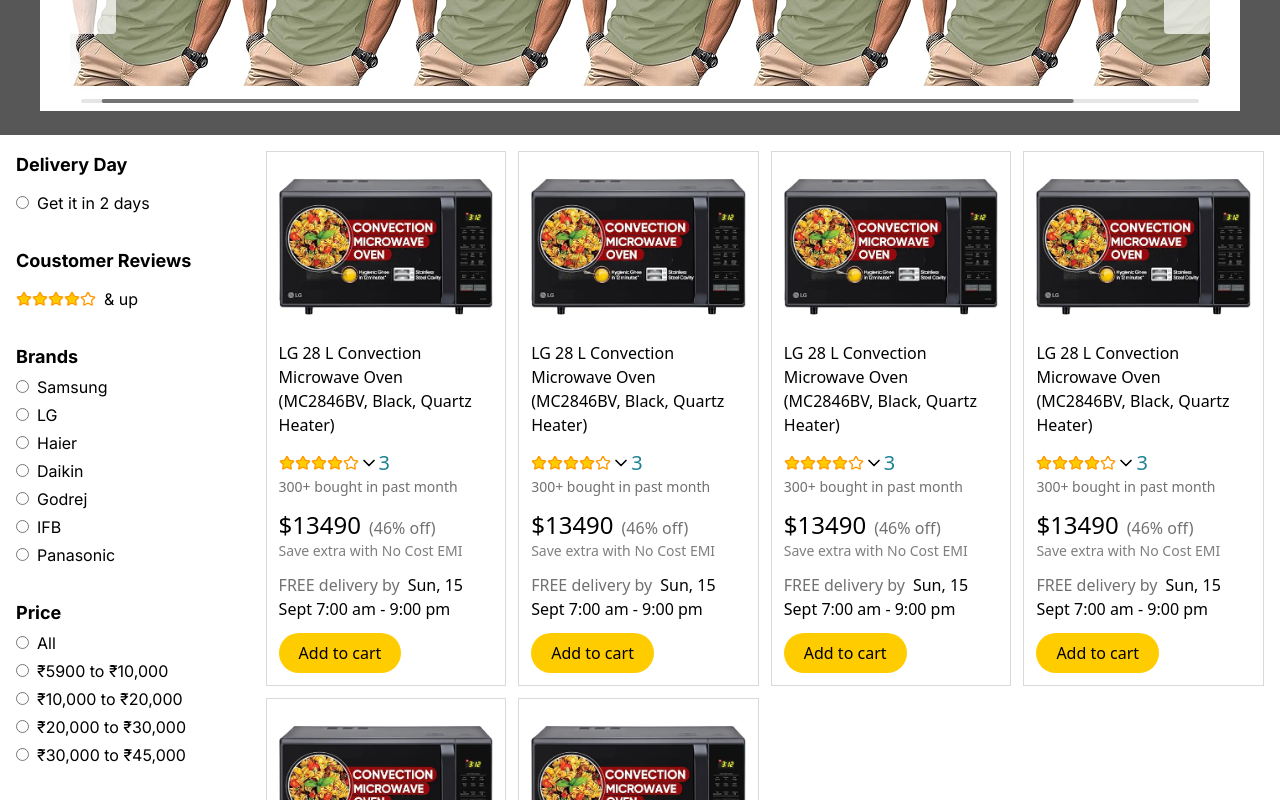
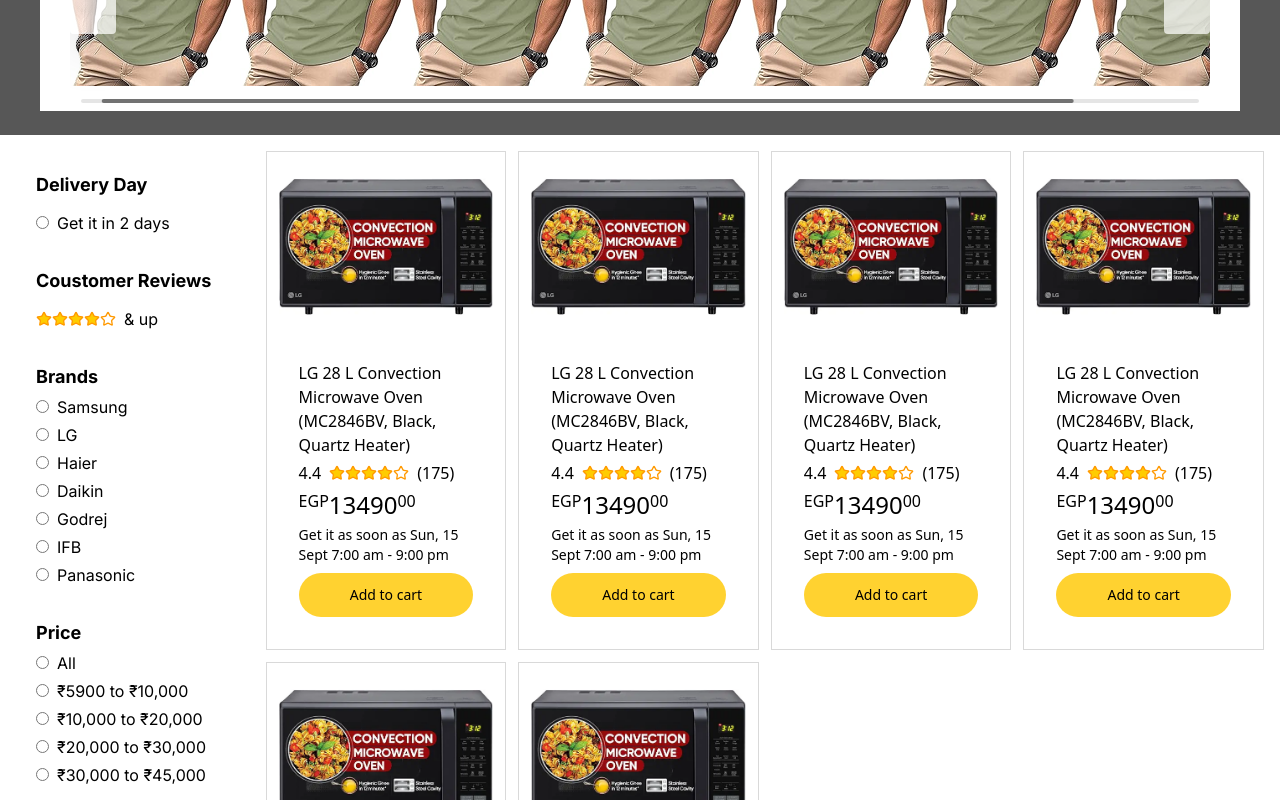
Before and after one commit to abossem/E-Commerce-11, a React (Vite) app: page / in a window 1280 px wide. Shown: the part 2200-3000 px from the top of the page. Built offline with nearby package versions, Linux system fonts and the light colour scheme; a web font is replaced by a local one.

Commit message:
Improve products page and make it simpler

```diff
--- a/src/App.jsx
+++ b/src/App.jsx
@@ -1,7 +1,7 @@
 import Footer from "./Components/Footer/Footer";
 import NavBar from "./Components/NavBar/NavBar";
+import ProductsPage from "./Pages/ProductsPage";
 import Home from "./pages/Home";
-import ProductsPage from "./pages/ProductsPage";
 
 function App() {
   return (
--- a/src/Components/MobileProducts.jsx
+++ /dev/null
@@ -1,45 +0,0 @@
-import PRODUCTS from '../data/Products.json';
-import img from '../assets/default_images/image2.png';
-import { Star } from 'lucide-react';
-import MobileProductsSidebar from './MobileProductsSidebar';
-
-export default function MobileProducts ()
-{
-  return <>
-    <div className="lg:hidden relative px-4 flex flex-col gap-3">
-      <MobileProductsSidebar />
-      { PRODUCTS.map( ( product ) =>
-      {
-        return <div key={ product.id } className='w-full flex items-center border-1 border-[#D9D9D9]'>
-          <div className="img w-[40%]">
-            <img src={img} alt="" />
-          </div>
-          <div className="details w-[60%] p-5 flex flex-col gap-1">
-            <h4 className='font-medium text-sm'>{ product.name }</h4>
-            <div className="rating flex items-center gap-2">
-              <span>4.4</span>
-              <div className="starts flex">
-                <Star color='#FF9900' fill='#FFCC00' size={ 16 } />
-                <Star color='#FF9900' fill='#FFCC00' size={ 16 } />
-                <Star color='#FF9900' fill='#FFCC00' size={ 16 } />
-                <Star color='#FF9900' fill='#FFCC00' size={ 16 } />
-                <Star color='#FF9900' size={ 16 } />
-              </div>
-              <span>(175)</span>
-            </div>
-            <div className="price flex items-start font-medium">
-              <span>EGP</span>
-              <span className='text-2xl'>{ product.price }</span>
-              <span>00</span>
-            </div>
-            <div className='text-sm'>
-              <span>Get it as soon as </span>
-              <span className='font-medium'>{ product.delivery_date }</span>
-            </div>
-            <button className='w-full bg-amber-300 rounded-4xl py-3 text-sm mt-1'>Add to cart</button>
-          </div>
-        </div>
-      })}
-    </div>
-  </>;
-}
--- a/src/Components/PcProducts.jsx
+++ /dev/null
@@ -1,26 +0,0 @@
-import ProductSidebar from './ProductSidebar';
-import ProductCard from './ProductCard';
-import PRODUCTS from '../data/Products.json';
-
-export default function PcProducts ()
-{
-  return <>
-    <div className="max-w-[1400px] mx-auto p-4 lg:grid grid-cols-5 hidden">
-      <ProductSidebar />
-      <div
-        className="cardContainer col-span-4 grid grid-cols-3 xl:grid-cols-4 gap-3">
-        { PRODUCTS.map( product =>
-        {
-          return <ProductCard
-            key={ product.id }
-            name={ product.name }
-            image_link={ product.image_link }
-            price={ product.price }
-            delivery_date={ product.delivery_date }
-            reviews={ product.reviews }
-          />;
-        } ) }
-      </div>
-    </div>
-  </>;
-}
--- /dev/null
+++ b/src/Components/Product/ProductCard.jsx
@@ -0,0 +1,43 @@
+import PropTypes from 'prop-types';
+import img from '../../assets/default_images/image2.png';
+import { Star } from 'lucide-react';
+
+export default function ProductCard ( { product } )
+{
+  return <div className='
+    flex lg:flex-col items-center border-1 border-[#D9D9D9]
+    lg:gap-3 lg:justify-start lg:items-start  lg:p-3
+  '>
+    <div className="img w-[40%] lg:w-full">
+      <img src={ img } alt="" />
+    </div>
+    <div className="details w-[60%] lg:w-full p-5 flex flex-col gap-1">
+      <h4 className='font-medium text-sm lg:text-base lg:hover:text-[#c45500] cursor-pointer'>{ product.name }</h4>
+      <div className="rating flex items-center gap-2">
+        <span>4.4</span>
+        <div className="starts flex">
+          <Star color='#FF9900' fill='#FFCC00' size={ 16 } />
+          <Star color='#FF9900' fill='#FFCC00' size={ 16 } />
+          <Star color='#FF9900' fill='#FFCC00' size={ 16 } />
+          <Star color='#FF9900' fill='#FFCC00' size={ 16 } />
+          <Star color='#FF9900' size={ 16 } />
+        </div>
+        <span>(175)</span>
+      </div>
+      <div className="price flex items-start font-medium">
+        <span>EGP</span>
+        <span className='text-2xl'>{ product.price }</span>
+        <span>00</span>
+      </div>
+      <div className='text-sm'>
+        <span>Get it as soon as </span>
+        <span className='font-medium'>{ product.delivery_date }</span>
+      </div>
+      <button className='w-full bg-amber-300 rounded-4xl py-3 text-sm mt-1 cursor-pointer hover:bg-yellow-300'>Add to cart</button>
+    </div>
+  </div>;
+}
+
+ProductCard.propTypes = {
+  product: PropTypes.object.isRequired
+};
--- a/src/Components/MobileProductsSidebar.jsx
+++ b/src/Components/Product/ProductSidebar.jsx
@@ -1,8 +1,9 @@
 import { ChevronDown, Star } from "lucide-react";
 import { useState } from "react";
 
-export default function MobileProductsSidebar() {
-  const [showFilters, setShowFilters] = useState(false);
+export default function ProductSidebar ()
+{
+  const [ showFilters, setShowFilters ] = useState( false );
 
   const brands = [
     "Samsung",
@@ -21,39 +22,39 @@
     "₹30,000 to ₹45,000",
   ];
 
-  const toggleFilters = () => {
-    setShowFilters(!showFilters);
+  const toggleFilters = () =>
+  {
+    setShowFilters( !showFilters );
   };
 
   return (
     <>
-      <div className="sticky bg-white top-0 flex justify-between">
+      <div className="sticky bg-white top-0 flex justify-between lg:hidden">
         <p></p>
         <p
           className="p-5 text-lg font-medium flex items-center gap-2 cursor-pointer"
-          onClick={toggleFilters}
+          onClick={ toggleFilters }
         >
           Filters
           <ChevronDown
-            className={`transition-transform ${
-              showFilters ? "rotate-180" : ""
-            }`}
+            className={ `transition-transform ${ showFilters ? "rotate-180" : ""
+              }` }
           />
         </p>
       </div>
 
-      {/* Black Overlay */}
-      {showFilters && (
+      {/* Black Overlay */ }
+      { showFilters && (
         <div
-          className="fixed inset-0 bg-[#00000030] z-40"
-          onClick={toggleFilters}
+          className="fixed lg:hidden inset-0 bg-[#00000030] z-40"
+          onClick={ toggleFilters }
         ></div>
-      )}
+      ) }
 
       <div
-        className={` px-4 fixed inset-x-0 max-h-[70%] overflow-auto rounded-t-2xl  bottom-0 bg-white shadow-lg transform transition-transform duration-300 ease-in-out z-50 ${
-          showFilters ? "translate-y-0" : "translate-y-full"
-        }`}
+        className={ `font-(family-name:--font-inter) px-4 lg:p-0 fixed lg:relative inset-x-0  max-h-[70%] lg:h-full overflow-auto lg:overflow-visible rounded-t-2xl lg:rounded-none bottom-0 lg:!top-0 bg-white shadow-lg lg:shadow-none transform lg:transform-none transition-transform duration-300 ease-in-out z-50  lg:!translate-y-0
+          ${ showFilters ? "translate-y-0" : "translate-y-full" }
+          ` }
       >
         <div className="p-5">
           <div className="delivery-day text-black">
@@ -68,45 +69,47 @@
           <div className="coustomer-reviews mt-8">
             <h3 className="font-bold mb-3 text-lg">Coustomer Reviews</h3>
             <div className="flex items-center">
-              <Star color="#FF9900" fill="#FFCC00" size={16} />
-              <Star color="#FF9900" fill="#FFCC00" size={16} />
-              <Star color="#FF9900" fill="#FFCC00" size={16} />
-              <Star color="#FF9900" fill="#FFCC00" size={16} />
-              <Star color="#FF9900" size={16} />
+              <Star color="#FF9900" fill="#FFCC00" size={ 16 } />
+              <Star color="#FF9900" fill="#FFCC00" size={ 16 } />
+              <Star color="#FF9900" fill="#FFCC00" size={ 16 } />
+              <Star color="#FF9900" fill="#FFCC00" size={ 16 } />
+              <Star color="#FF9900" size={ 16 } />
               <span className="ms-2">& up</span>
             </div>
           </div>
           <div className="brands mt-8">
             <h3 className="font-bold mb-1 text-lg">Brands</h3>
-            {brands.map((brand, i) => {
+            { brands.map( ( brand, i ) =>
+            {
               return (
-                <div key={brand} className="flex items-center gap-2 mt-1">
-                  <input type="radio" name="brand" id={"b" + i} />
+                <div key={ brand } className="flex items-center gap-2 mt-1">
+                  <input type="radio" name="brand" id={ "b" + i } />
                   <label
-                    htmlFor={"b" + i}
+                    htmlFor={ "b" + i }
                     className="cursor-pointer hover:text-[#c45500]"
                   >
-                    {brand}
+                    { brand }
                   </label>
                 </div>
               );
-            })}
+            } ) }
           </div>
           <div className="Price mt-8">
             <h3 className="font-bold mb-1 text-lg">Price</h3>
-            {prices.map((p, i) => {
+            { prices.map( ( p, i ) =>
+            {
               return (
-                <div key={p} className="flex items-center gap-2 mt-1">
-                  <input type="radio" name="price" id={"p-" + i} />
+                <div key={ p } className="flex items-center gap-2 mt-1">
+                  <input type="radio" name="price" id={ "p-" + i } />
                   <label
-                    htmlFor={"p-" + i}
+                    htmlFor={ "p-" + i }
                     className="cursor-pointer hover:text-[#c45500]"
                   >
-                    {p}
+                    { p }
                   </label>
                 </div>
               );
-            })}
+            } ) }
           </div>
         </div>
       </div>
--- a/src/Components/ProductCard.jsx
+++ /dev/null
@@ -1,44 +0,0 @@
-import PropTypes from 'prop-types';
-import { ChevronDown, Star } from 'lucide-react';
-import img from "../assets/default_images/image2.png";
-
-export default function ProductCard ( { name, reviews, price, delivery_date } )
-{
-  return <div className='flex flex-col gap-3 justify-start items-start border-1 border-[#D9D9D9] p-3'>
-    <img src={img} alt="" />
-    <a href='#' className='text-base font-medium hover:text-[#c45500]'>{ name }</a>
-    <div>
-      <p className='flex items-center'>
-        <Star color='#FF9900' fill='#FFCC00' size={ 16 } />
-        <Star color='#FF9900' fill='#FFCC00' size={ 16 } />
-        <Star color='#FF9900' fill='#FFCC00' size={ 16 } />
-        <Star color='#FF9900' fill='#FFCC00' size={ 16 } />
-        <Star color='#FF9900' size={ 16 } />
-        <ChevronDown size={20} />
-        <span className='text-xl text-[#1F8394]'>
-        { reviews.length }
-        </span>
-      </p>
-      <p className='text-[#717171] text-sm'>300+ bought in past month</p>
-    </div>
-    <div>
-      <p className='text-2xl inline-block'>${ price }</p>
-      <span className='ps-2 text-[#717171]'>(46% off)</span>
-      <p className='text-[#7F7F7F] text-sm'>Save extra with No Cost EMI</p>
-    </div>
-    <div className='text-[#717171]'>
-      FREE delivery by
-      <span className='ps-2 text-black'>{ delivery_date }</span>
-    </div>
-    <button className='bg-[#FFCC00] px-5 py-2 rounded-4xl cursor-pointer hover:bg-yellow-300'>Add to cart</button>
-  </div>
-}
-
-ProductCard.propTypes = {
-  id: PropTypes.string.isRequired,
-  name: PropTypes.string.isRequired,
-  image_link: PropTypes.string.isRequired,
-  reviews: PropTypes.array.isRequired,
-  price: PropTypes.number.isRequired,
-  delivery_date: PropTypes.string.isRequired,
-};
--- a/src/Components/ProductSidebar.jsx
+++ /dev/null
@@ -1,65 +0,0 @@
-import { Star } from "lucide-react";
-
-export default function ProductSidebar ()
-{
-  const brands = [
-    'Samsung',
-    'LG',
-    'Haier',
-    'Daikin',
-    'Godrej',
-    'IFB',
-    'Panasonic'
-  ];
-  const prices = [
-    'All',
-    '₹5900 to ₹10,000',
-    '₹10,000 to ₹20,000',
-    '₹20,000 to ₹30,000',
-    '₹30,000 to ₹45,000'
-  ];
-
-  return <div className="font-(family-name:--font-inter)">
-  <div className="delivery-day text-black">
-      <h3 className="font-bold mb-3 text-lg">Delivery Day</h3>
-      <div className="flex items-center gap-2">
-        <input type="radio" id="dd"/>
-        <label htmlFor="dd" className="cursor-pointer">Get it in 2 days</label>
-      </div>
-  </div>
-  <div className="coustomer-reviews mt-8">
-      <h3 className="font-bold mb-3 text-lg">Coustomer Reviews</h3>
-      <div className="flex items-center">
-        <Star color='#FF9900' fill='#FFCC00' size={ 16 } />
-        <Star color='#FF9900' fill='#FFCC00' size={ 16 } />
-        <Star color='#FF9900' fill='#FFCC00' size={ 16 } />
-        <Star color='#FF9900' fill='#FFCC00' size={ 16 } />
-        <Star color='#FF9900' size={ 16 } />
-        <span className="ms-2">& up</span>
-      </div>
-  </div>
-  <div className="brands mt-8">
-      <h3 className="font-bold mb-1 text-lg">Brands</h3>
-      { brands.map( ( brand, i ) =>
-      {
-        return <div key={ brand } className="flex items-center gap-2 mt-1">
-                  <input type="radio" name="brand" id={'b'+i} />
-                  <label htmlFor={'b'+i} className="cursor-pointer hover:text-[#c45500]">
-                    {brand}
-                  </label>
-                </div>;
-      })}
-  </div>
-  <div className="Price mt-8">
-      <h3 className="font-bold mb-1 text-lg">Price</h3>
-    {prices.map((p,i) => {
-      return <div key={ p } className="flex items-center gap-2 mt-1">
-              <input type="radio" name="price" id={"p-"+i} />
-              <label htmlFor={"p-"+i} className="cursor-pointer hover:text-[#c45500]">
-                {p}
-              </label>
-            </div>;
-    })}
-  </div>
-  </div>;
-}
--- a/src/Pages/ProductsPage.jsx
+++ b/src/Pages/ProductsPage.jsx
@@ -1,11 +1,22 @@
-import MobileProducts from "../Components/MobileProducts";
-import PcProducts from "../Components/PcProducts";
-
+import PRODUCTS from '../data/Products';
+import ProductSidebar from '../Components/Product/ProductSidebar';
+import ProductCard from '../Components/Product/ProductCard';
 
 export default function ProductsPage ()
 {
   return <>
-    <PcProducts />
-    <MobileProducts />
+    <div
+      className="relative px-4 flex flex-col gap-3 lg:gap-0 lg:max-w-[1400px] lg:mx-auto lg:p-4 lg:grid lg:grid-cols-5"
+    >
+      <ProductSidebar />
+      <div className="
+      lg:col-span-4 grid lg:grid-cols-3 xl:grid-cols-4 gap-3
+      ">
+        { PRODUCTS.map( ( product ) =>
+        {
+          return <ProductCard key={ product.id } product={ product } />;
+        } ) }
+      </div>
+    </div>
   </>;
 }
```
